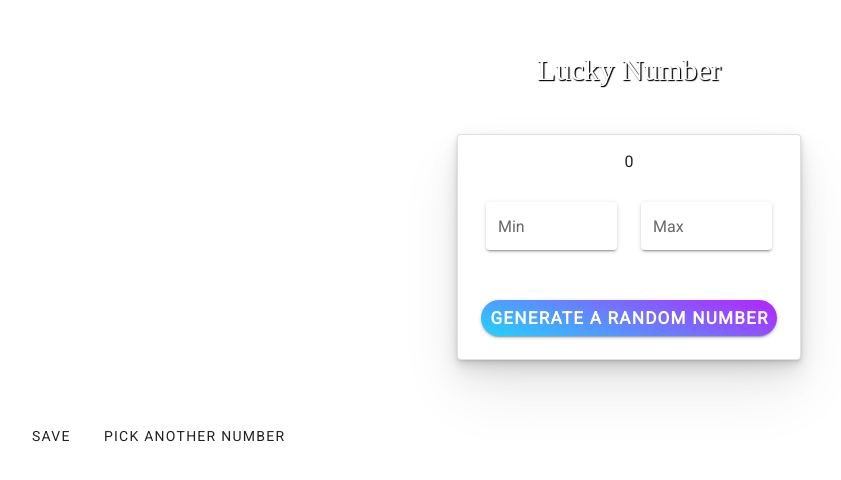
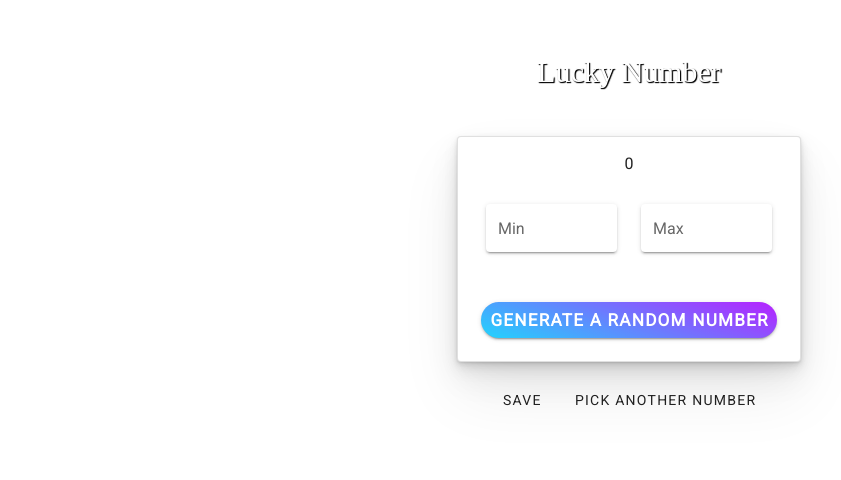
Before and after one commit to carltonstith/random-number-generator, a Vue app: page / in a window 1280 px wide. Shown: the part 162-642 px from the top of the page, without its empty margins (11-852 px from the left). Built offline with nearby package versions, Linux system fonts and the light colour scheme; no server answers; a web font is replaced by a local one.

Commit message:
save style fix

```diff
--- a/src/components/LuckyNumber.vue
+++ b/src/components/LuckyNumber.vue
@@ -97,8 +97,6 @@
               </v-list-item>
 
               <v-card-actions class="margin-bottom15">
-                <!-- <v-btn text @click="handleSave()">Save</v-btn>
-                <v-btn text @click="handlePickAnotherNumber()">Pick Another Number</v-btn> -->
                 <v-btn
                   class="margin-top20 border-radius30 randomNumberButton"
                   @click="getInput"
@@ -113,11 +111,6 @@
               <i>{{ quote.content }}</i><br>
               <i>~{{ quote.author }}</i>
             </div>
-
-            <!-- <v-btn
-              class="margin-top20 border-radius30"
-              @click="getInput"
-            >Generate a Random Number</v-btn> -->
 
           </v-col>
         </v-row>
@@ -268,10 +261,10 @@ p {
   font-weight: bold;
 }
 .random-quote {
-  margin: 20px 0;
-  width: 75%;
+  // margin: 20px 0;
+  // width: 75%;
   text-align: center;
-  display: inline-block;
+  // display: inline-block;
   color: #fff;
 }
 </style>
```
